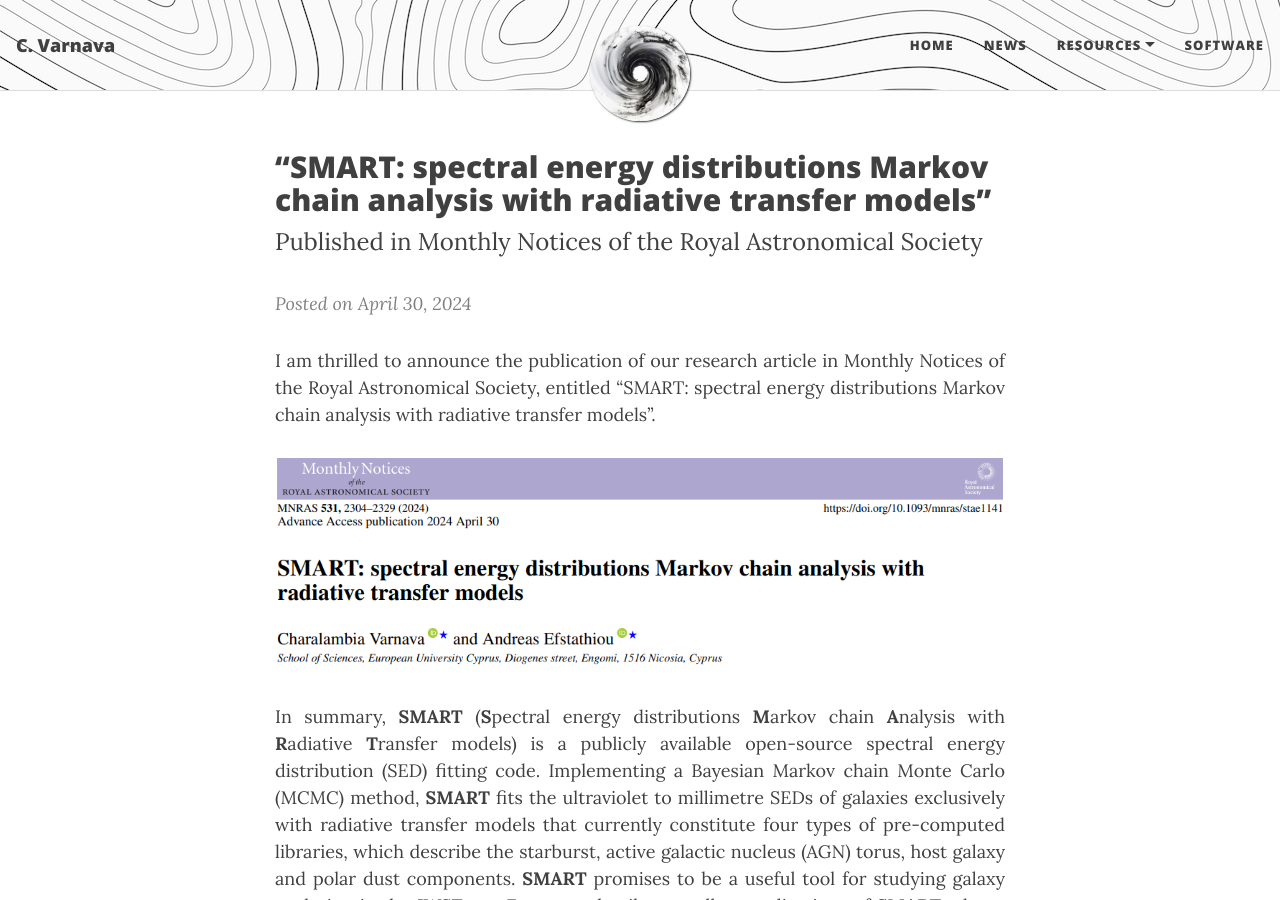
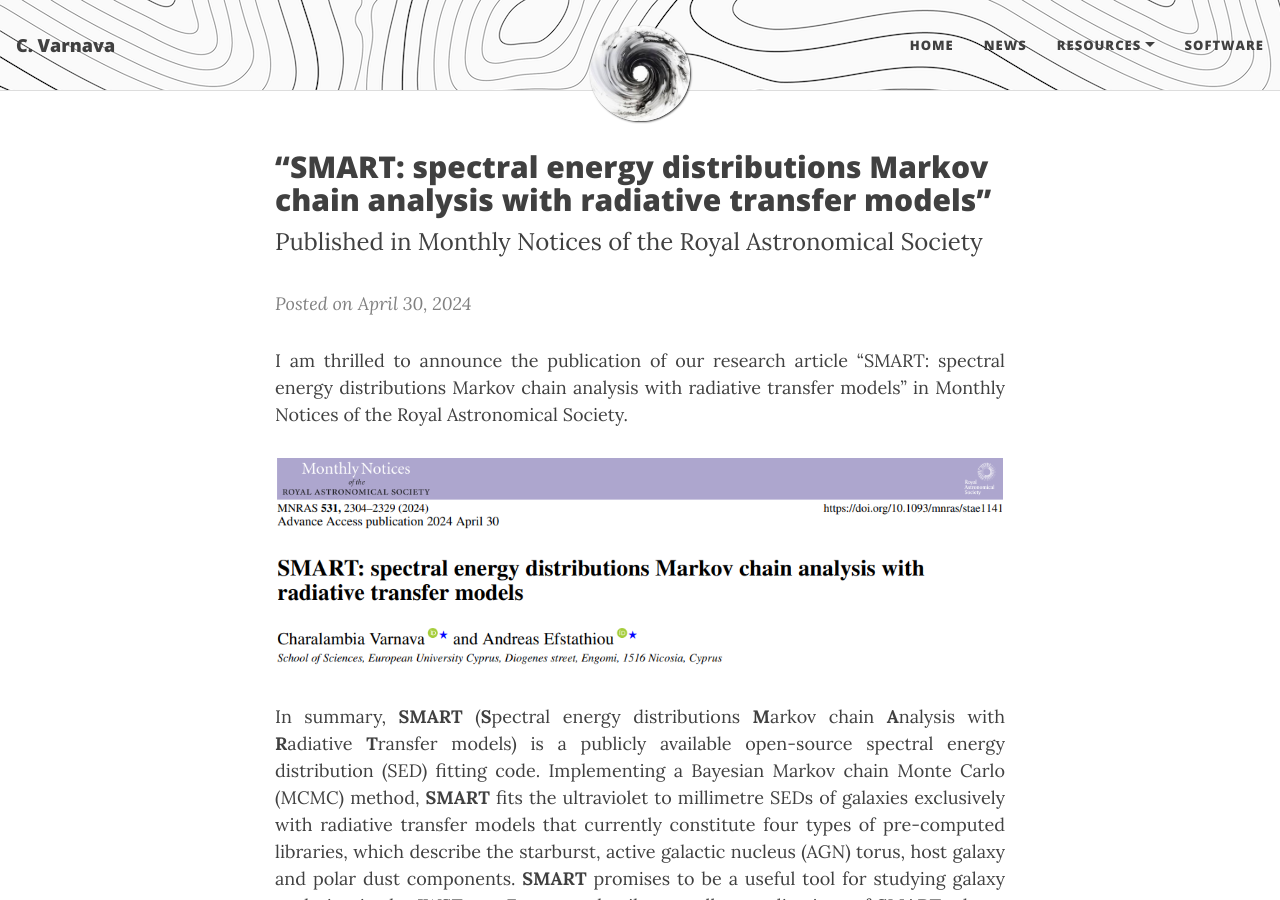
Before and after one commit to ch-var/ch-var.github.io, a Jekyll site: the page built from 2024-04-30-SMART.html, in a window 1280 px wide and 900 px high. Built offline with Jekyll 4.4.1, drawn with Linux system fonts in a browser that asks for light colours.

Commit message:
Update 2024-04-30-SMART.html

```diff
--- a/2024-04-30-SMART.html
+++ b/2024-04-30-SMART.html
@@ -7,7 +7,7 @@ layout: page
 <p>
 <i style="color:#808080";>Posted on April 30, 2024</i>
 
-<p align='justify'>I am thrilled to announce the publication of our research article in Monthly Notices of the Royal Astronomical Society, entitled “SMART: spectral energy distributions Markov chain analysis with radiative transfer models”.</p>
+<p align='justify'>I am thrilled to announce the publication of our research article “SMART: spectral energy distributions Markov chain analysis with radiative transfer models” in Monthly Notices of the Royal Astronomical Society.</p>
 
 <p align="center">
 <img src="/assets/img/SMART_MNRAS.png">
```
